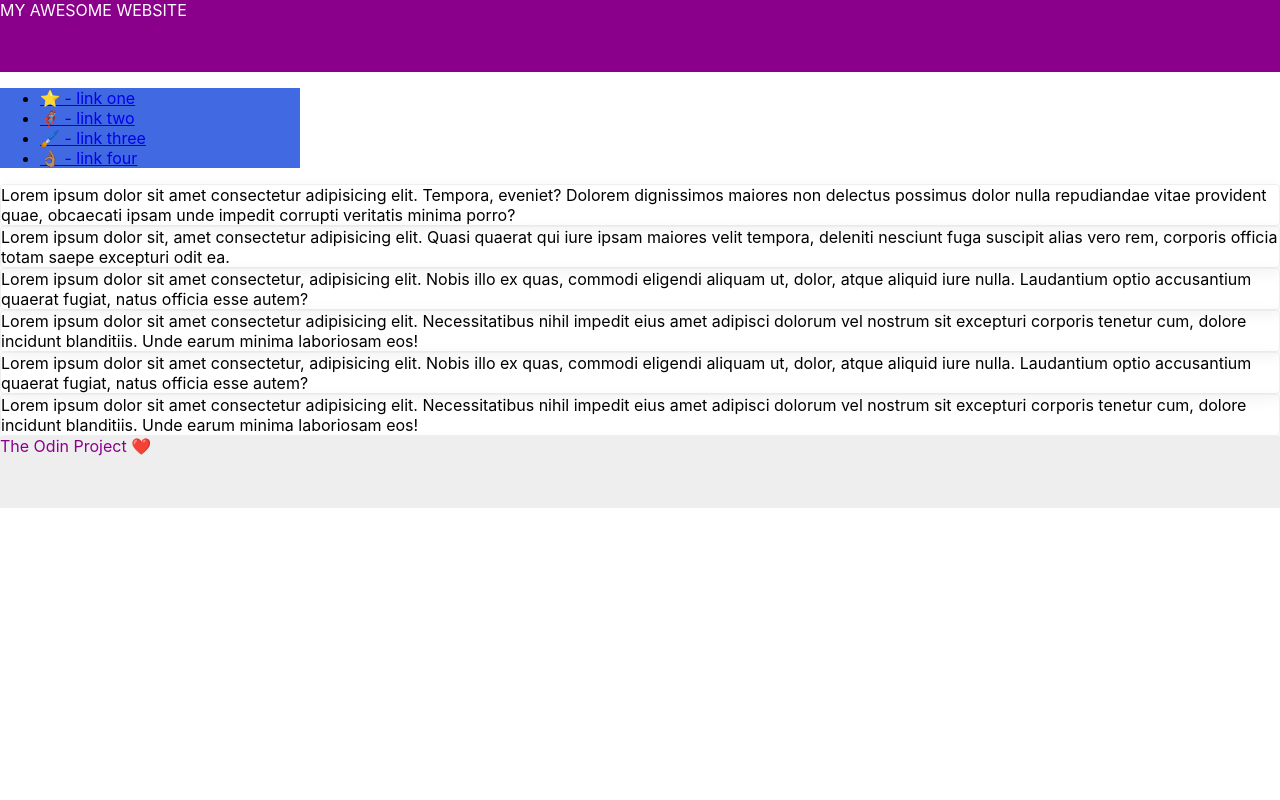
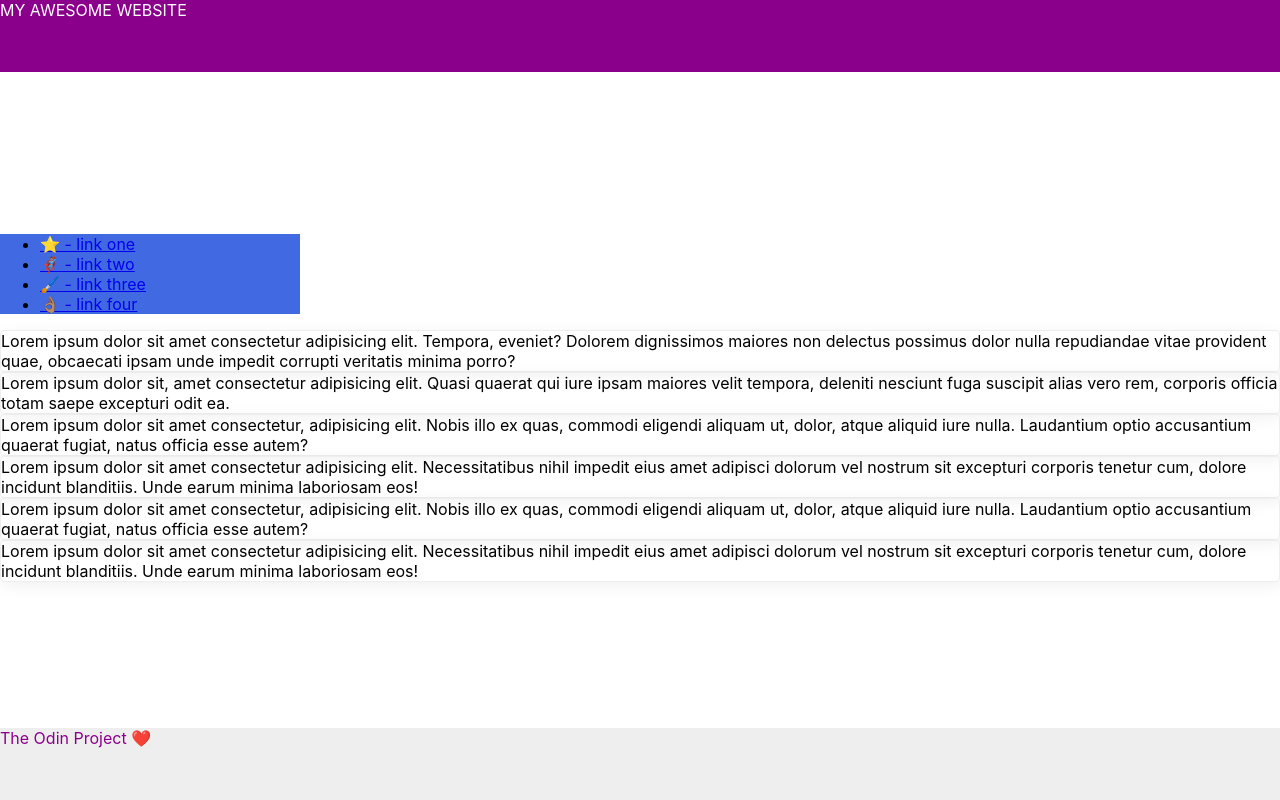
Before and after one commit to HeyAdin/css-exercise, a plain HTML site: page flex/07-flex-layout-2/index.html in a window 1280 px wide. Drawn offline with Linux system fonts and the light colour scheme.

Commit message:
pushied footer to down using flex direction column

```diff
--- a/flex/07-flex-layout-2/style.css
+++ b/flex/07-flex-layout-2/style.css
@@ -2,6 +2,13 @@ body {
   font-family: -apple-system, BlinkMacSystemFont, 'Segoe UI', Roboto, Oxygen, Ubuntu, Cantarell, 'Open Sans', 'Helvetica Neue', sans-serif;
   margin: 0;
   min-height: 100vh;
+}
+
+.main-container {
+  min-height: 100vh;
+  display: flex;
+  flex-direction: column;
+  justify-content: space-between;
 }
 
 .header {
@@ -24,6 +31,6 @@ body {
 
 .card {
   border: 1px solid #eee;
-  box-shadow: 2px 4px 16px rgba(0,0,0,.06);
+  box-shadow: 2px 4px 16px rgba(0, 0, 0, .06);
   border-radius: 4px;
 }
```
